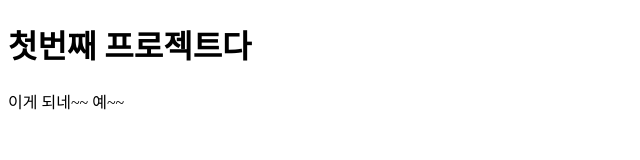
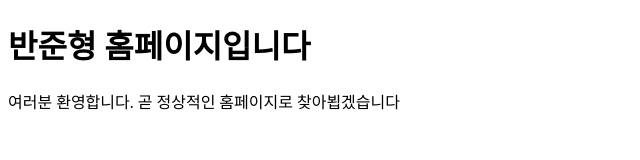
Before and after one commit to tonyban/first-ban, a plain HTML site: page index.html in a window 1280 px wide. Shown: the whole page, without its empty margins (0-640 px from the left). Drawn offline with Linux system fonts and the light colour scheme.

Commit message:
second commit

```diff
--- a/index.html
+++ b/index.html
@@ -8,7 +8,7 @@
     <link rel="stylesheet" href="style.css">
 </head>
 <body>
-    <h1>첫번째 프로젝트다</h1>
-        <p>이게 되네~~ 예~~</p>
+    <h1>반준형 홈페이지입니다</h1>
+        <p>여러분 환영합니다. 곧 정상적인 홈페이지로 찾아뵙겠습니다</p>
 </body>
 </html>
```
